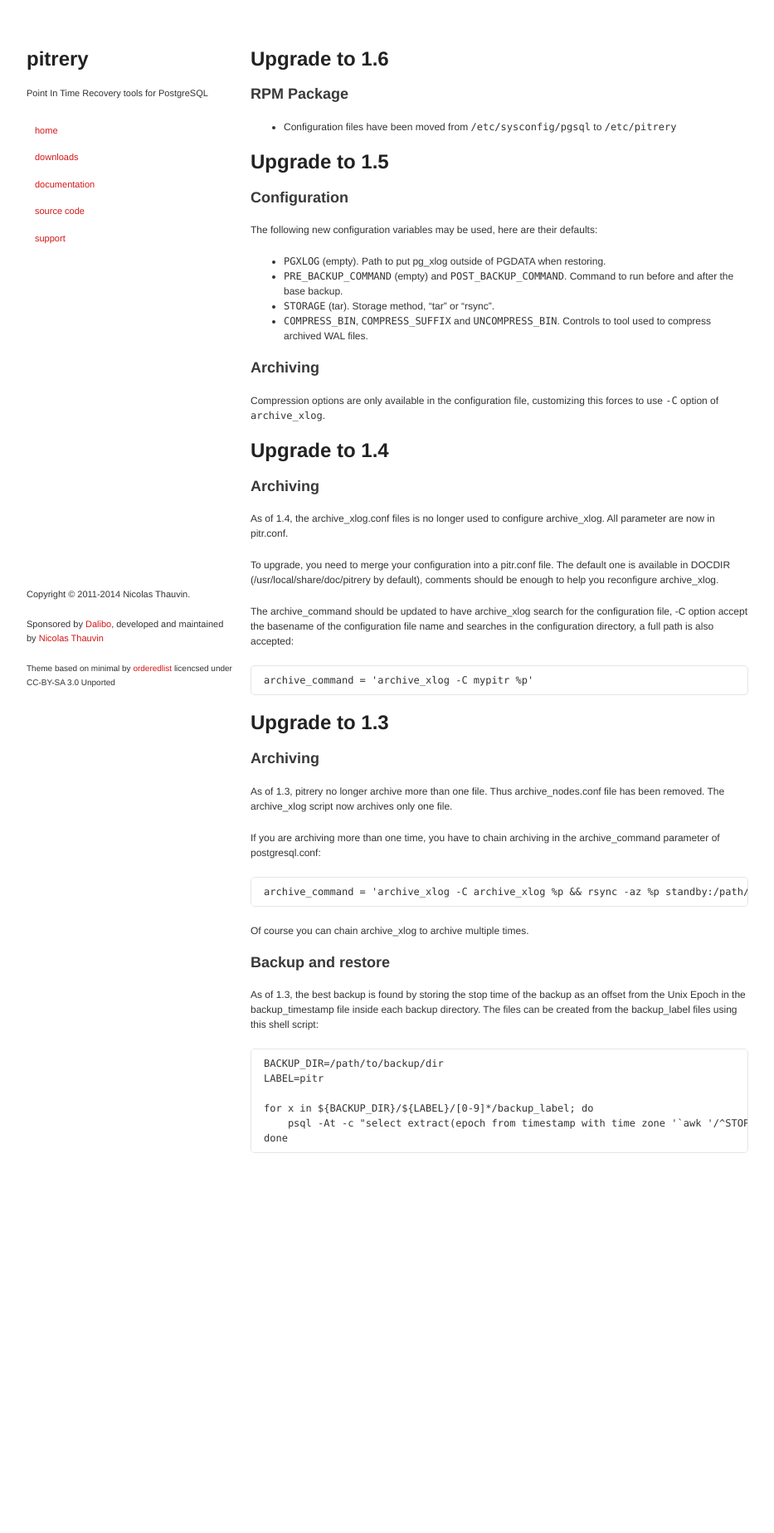
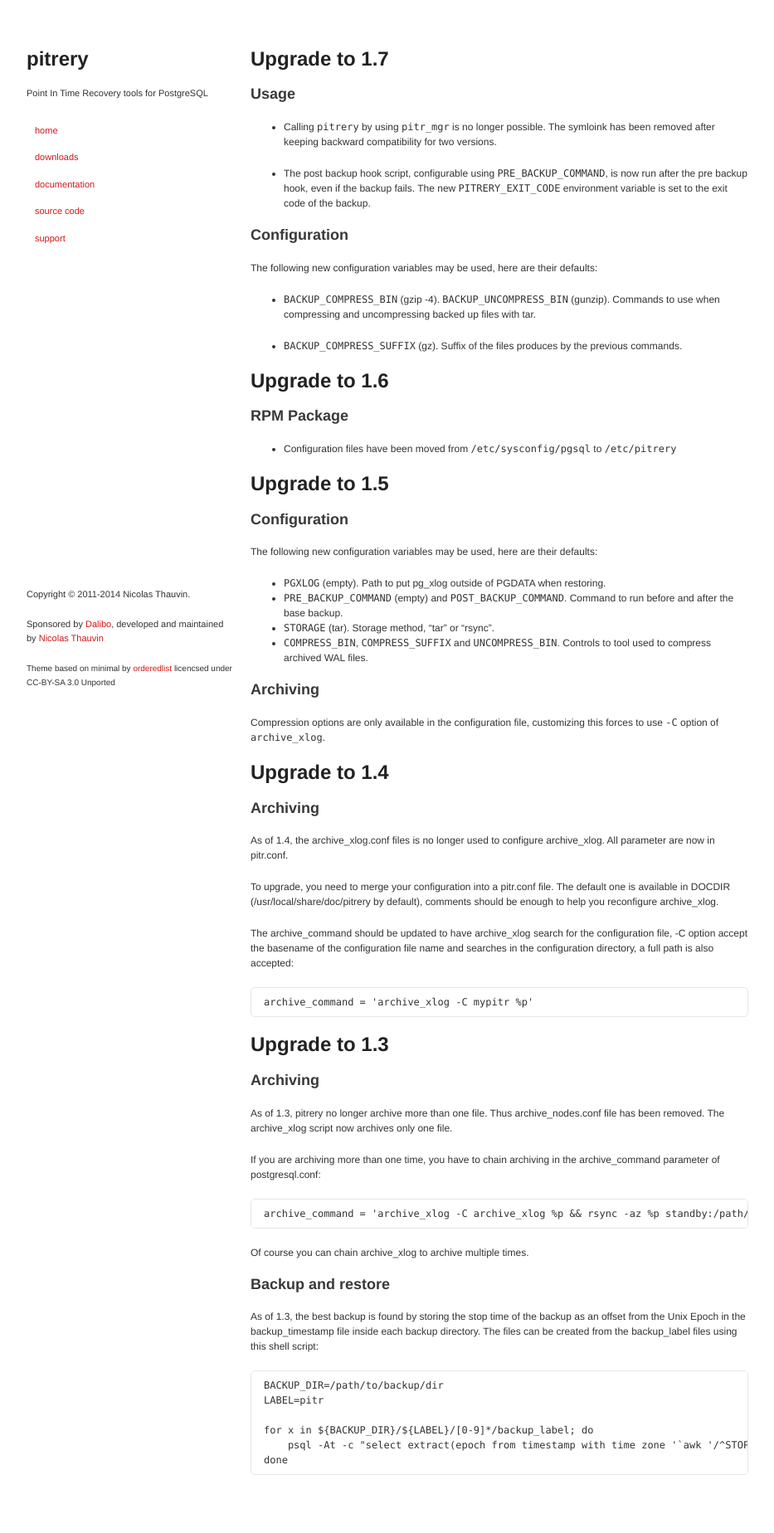
Before and after one commit to dalibo/pitrery, a Jekyll site: the page built from upgrade.md, in a window 1280 px wide. Shown: the whole page at 83% size, without its empty margins (173-1106 px from the left). Built offline with Jekyll 4.4.1, drawn with Linux system fonts in a browser that asks for light colours; Markdown is read by kramdown in place of the engine named in the settings; before the commit the page ends 1460 px from its top, so only the background shows below that.

```diff
--- a/upgrade.md
+++ b/upgrade.md
@@ -2,6 +2,35 @@
 layout: default
 title: pitrery - Upgrade
 ---
+
+Upgrade to 1.7
+==============
+
+Usage
+-----
+
+* Calling `pitrery` by using `pitr_mgr` is no longer possible. The
+  symloink has been removed after keeping backward compatibility for
+  two versions.
+
+* The post backup hook script, configurable using
+  `PRE_BACKUP_COMMAND`, is now run after the pre backup hook, even if
+  the backup fails. The new `PITRERY_EXIT_CODE` environment variable
+  is set to the exit code of the backup.
+
+Configuration
+-------------
+
+The following new configuration variables may be used, here are their
+defaults:
+
+* `BACKUP_COMPRESS_BIN` (gzip -4). `BACKUP_UNCOMPRESS_BIN`
+  (gunzip). Commands to use when compressing and uncompressing backed
+  up files with tar.
+
+* `BACKUP_COMPRESS_SUFFIX` (gz). Suffix of the files produces by the
+  previous commands.
+
 
 Upgrade to 1.6
 ==============
```
Also changed, not shown: _posts/2014-04-20-pitrery-1.7-released.md (added, +20 -0 lines), downloads.md (+4 -4 lines), install.md (+85 -49 lines).
